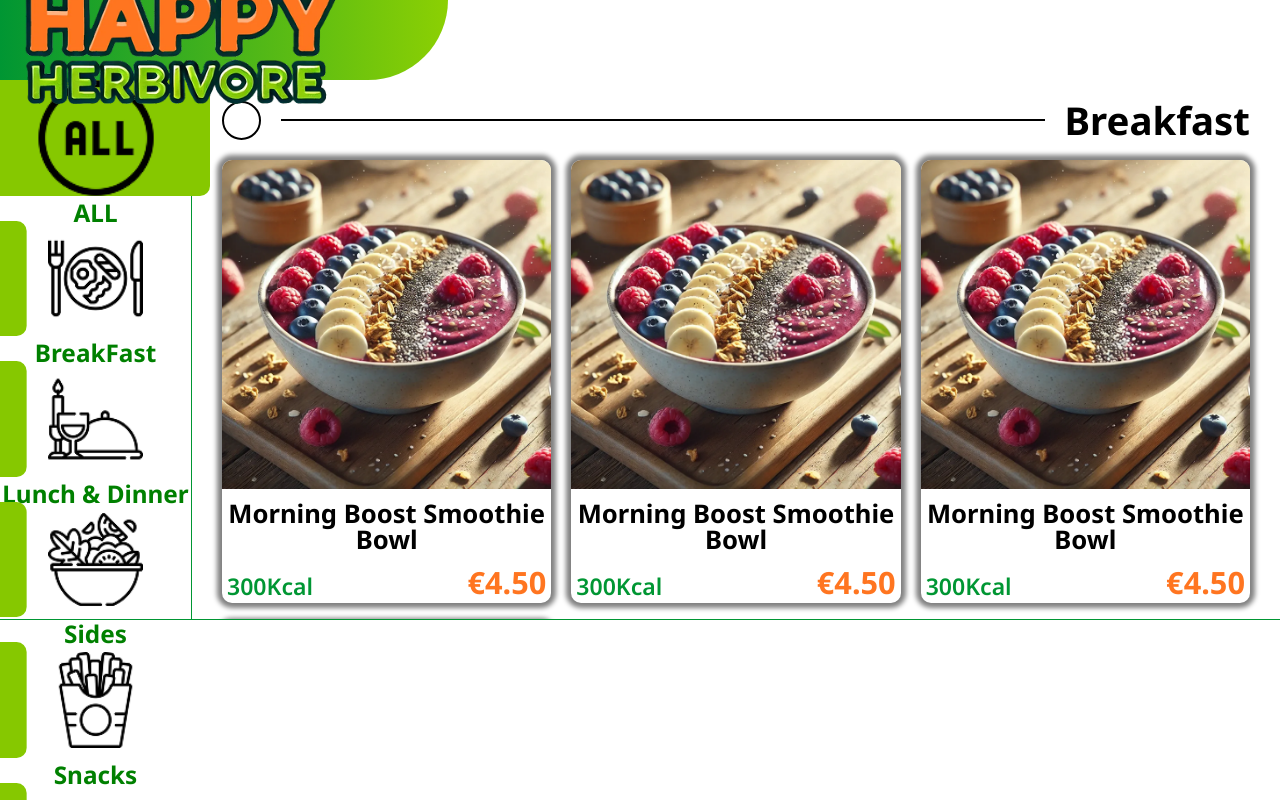
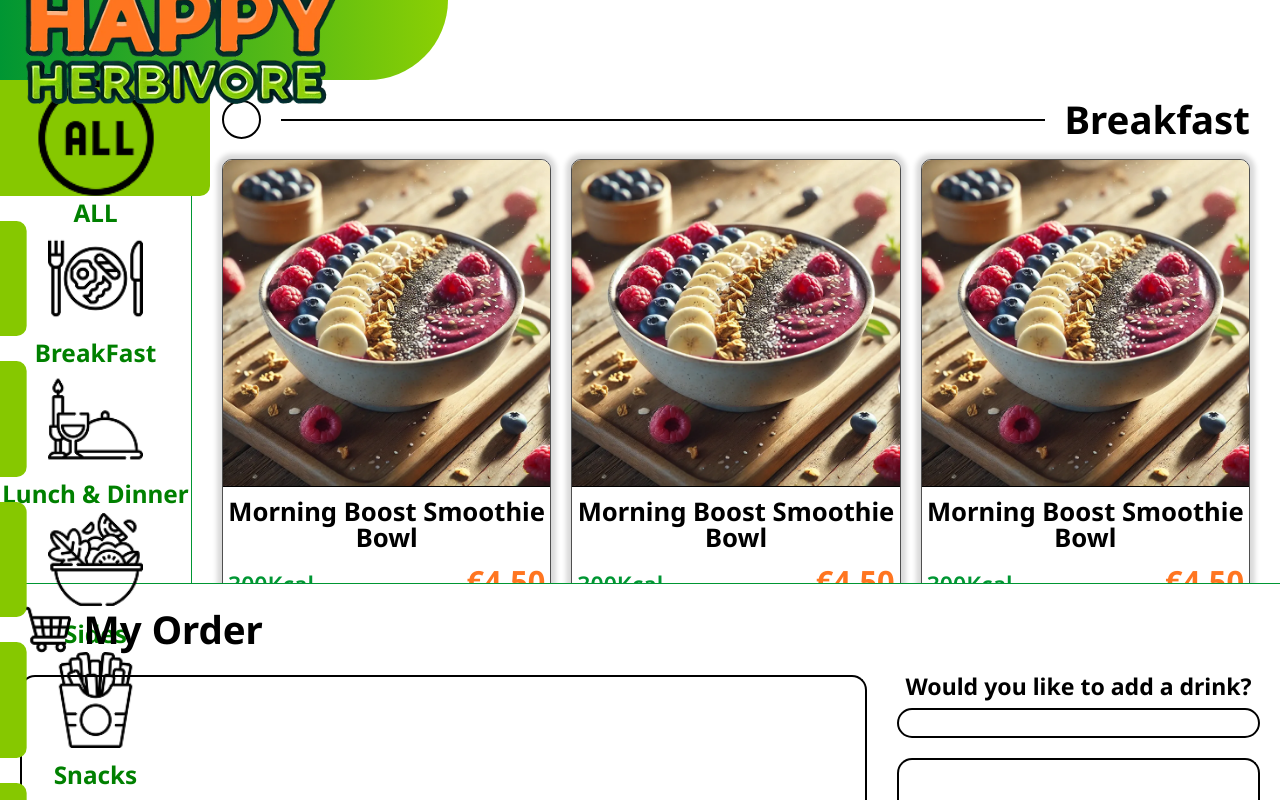
Before and after one commit to jiyoonyee/Kiosk-nl, a React (Vite) app: page /menu in a window 1280 px wide. Shown: the top 800 px of the page. Built offline with nearby package versions, Linux system fonts and the light colour scheme.

Commit message:
feat: 하단 UI 구현

```diff
--- a/src/pages/MenuPage/components/CategoryMenuItem.tsx
+++ b/src/pages/MenuPage/components/CategoryMenuItem.tsx
@@ -12,7 +12,11 @@ const CategoryMenuItem: React.FC<MenuInfoProps> = () => {
   return (
     <>
       <Wrap>
-        <img src={MenuImage} alt="sampleImage" />
+        <img
+          style={{ borderBottom: "1px solid black" }}
+          src={MenuImage}
+          alt="sampleImage"
+        />
         <MenuInfor>
           <MenuNameText>Morning Boost Smoothie Bowl</MenuNameText>
           <MenuDetailInforWrap>
@@ -27,7 +31,8 @@ const CategoryMenuItem: React.FC<MenuInfoProps> = () => {
 
 const Wrap = styled.div`
   background-color: white;
-  box-shadow: 0px 0px 5px 5px gray;
+  box-shadow: 0px 0px 5px 5px #d9d9d9;
+  border: 1px solid #4f4f4f;
   border-radius: 10px;
   /* height: 10vh; */
   overflow: hidden;
--- a/src/pages/MenuPage/index.tsx
+++ b/src/pages/MenuPage/index.tsx
@@ -2,6 +2,7 @@ import styled from "styled-components";
 import { PageWrapper } from "@/components/layouts/Layout";
 import AsdieWrapper from "./components/AsideWrapper";
 import CategoryMenuWrapper from "./components/CategoryMenuWrapper";
+import shoppingcartImage from "@/assets/images/ShoppingCart.png";
 
 import { useState } from "react";
 
@@ -22,6 +23,35 @@ const MenuPage = () => {
             <CategoryMenuWrapper />
           </MenuWrapper>
         </MainWrapper>
+        <MyOrderWrapper>
+          <div style={{ display: "flex", alignItems: "center", gap: "1%" }}>
+            <img
+              style={{ width: "4vw", aspectRatio: "1/1" }}
+              src={shoppingcartImage}
+              alt="쇼핑카트"
+            />
+            <span style={{ fontSize: "3vw", fontWeight: "bold" }}>
+              My Order
+            </span>
+          </div>
+          <MyOrderCheckWrapper>
+            <MyOrderMenuList></MyOrderMenuList>
+            <div
+              style={{
+                width: "30%",
+                display: "flex",
+                flexDirection: "column",
+                gap: "20px",
+              }}
+            >
+              <SuggestionDrinkWrapper>
+                <span>Would you like to add a drink?</span>
+                <SuggetionDrinkItem></SuggetionDrinkItem>
+              </SuggestionDrinkWrapper>
+              <PaymentWrapper></PaymentWrapper>
+            </div>
+          </MyOrderCheckWrapper>
+        </MyOrderWrapper>
       </PageWrapper>
     </>
   );
@@ -29,7 +59,7 @@ const MenuPage = () => {
 
 const MainWrapper = styled.main`
   width: 100%;
-  height: 75%;
+  height: 70%;
   display: flex;
   justify-content: center;
   align-items: end;
@@ -46,8 +76,82 @@ const MenuWrapper = styled.div`
   width: 85%;
   height: 98%;
   padding-bottom: 10px;
-  overflow: scroll;
+  overflow-y: scroll;
   /* background-color: beige; */
+  &::-webkit-scrollbar {
+    display: block;
+    position: relative;
+    width: 20px;
+  }
+  &::-webkit-scrollbar-thumb {
+    background-color: #009633;
+    border-radius: 100000px;
+    border: 5px solid #ffffff;
+    /* border-right: px solid black; */
+  }
+  &::-webkit-scrollbar-track {
+    /* background-color: #d9d9d9; */
+    border-radius: 100000px;
+  }
+`;
+
+const MyOrderWrapper = styled.div`
+  width: 100%;
+  height: 30%;
+  padding: 20px 20px 0px;
+  /* background-color: #eaeaea; */
+
+  display: flex;
+  flex-direction: column;
+  gap: 20px;
+`;
+
+const MyOrderCheckWrapper = styled.div`
+  width: 100%;
+  height: 100%;
+  display: flex;
+  justify-content: center;
+  gap: 30px;
+  /* background-color: aliceblue; */
+`;
+
+const MyOrderMenuList = styled.div`
+  width: 70%;
+  height: 100%;
+  border-top-right-radius: 15px;
+  border-top-left-radius: 15px;
+  border: 2px solid black;
+  border-bottom: none;
+`;
+
+const SuggestionDrinkWrapper = styled.div`
+  width: 100%;
+  height: 60%;
+  display: flex;
+  justify-content: center;
+  align-items: center;
+  flex-direction: column;
+  gap: 10px;
+  & > span {
+    font-size: 1.8vw;
+    font-weight: bold;
+  }
+`;
+
+const SuggetionDrinkItem = styled.div`
+  border: 2px solid black;
+  border-radius: 15px;
+  width: 100%;
+  height: 100%;
+`;
+
+const PaymentWrapper = styled.div`
+  width: 100%;
+  height: 40%;
+  border-top-right-radius: 15px;
+  border-top-left-radius: 15px;
+  border: 2px solid black;
+  border-bottom: none;
 `;
 
 export default MenuPage;
```
Also changed, not shown: src/assets/images/ShoppingCart.png (added), src/components/ui/GradiantButton.tsx (added).
